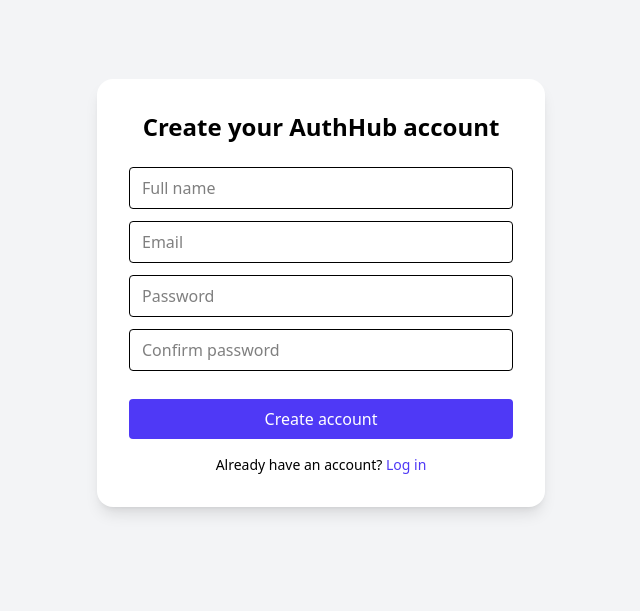
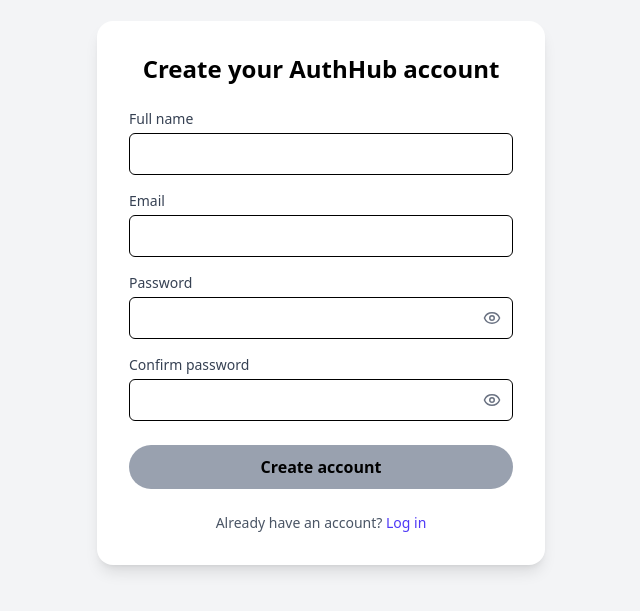
Before and after one commit to Shubham25041/AuthHub, a React (Vite) app in the folder frontend/: page /signup in a window 1280 px wide. Shown: the part 107-718 px from the top of the page, without its empty margins (319-959 px from the left). Built offline with nearby package versions, Linux system fonts and the light colour scheme.

Commit message:
Fix User model and auth flow

```diff
--- a/frontend/src/pages/Login.jsx
+++ b/frontend/src/pages/Login.jsx
@@ -1,4 +1,4 @@
-import { useState } from "react";
+import { useState, useEffect } from "react";
 import { Eye, EyeOff } from "lucide-react";
 import { Link, useNavigate } from "react-router-dom";
 
@@ -6,13 +6,47 @@
   const [email, setEmail] = useState("");
   const [password, setPassword] = useState("");
   const [showPassword, setShowPassword] = useState(false);
+
   const [error, setError] = useState("");
-  const [success, setSuccess] = useState("");
-
   const navigate = useNavigate();
 
+  // -----------------------------------------
+  // 🔐 Verify token if already exists
+  // -----------------------------------------
+  useEffect(() => {
+    const token = localStorage.getItem("token");
+    if (!token) return;
+
+    const verifyToken = async () => {
+      try {
+        const res = await fetch(
+          `${import.meta.env.VITE_API_URL}/api/auth/me`,
+          {
+            method: "GET",
+            headers: {
+              Authorization: `Bearer ${token}`,
+            },
+          }
+        );
+
+        if (!res.ok) {
+          localStorage.removeItem("token");
+          return;
+        }
+
+        navigate("/dashboard");
+      } catch (err) {
+        localStorage.removeItem("token");
+      }
+    };
+
+    verifyToken();
+  }, [navigate]);
+
+  // -----------------------------------------
+  // LOGIN HANDLER
+  // -----------------------------------------
   const handleLogin = async () => {
-    // Frontend validation
     if (!email || !password) {
       setError("Email and password are required");
       return;
@@ -28,30 +62,22 @@
           headers: {
             "Content-Type": "application/json",
           },
-          body: JSON.stringify({
-            email,
-            password,
-          }),
+          body: JSON.stringify({ email, password }),
         }
       );
 
       const data = await response.json();
 
       if (!response.ok) {
-        setError(data.message || "Login failed");
+        setError(data.message || "Invalid credentials");
         return;
       }
 
-      // SUCCESS
-      setSuccess("Login successful 🎉");
-
-      // Store JWT token
+      // ✅ Save JWT
       localStorage.setItem("token", data.token);
 
-      // Redirect to dashboard after short delay
-      setTimeout(() => {
-        navigate("/dashboard");
-      }, 500);
+      // 🚀 Instant redirect
+      navigate("/dashboard");
 
     } catch (err) {
       setError("Server error. Please try again later.");
@@ -66,6 +92,7 @@
           Welcome back to AuthHub
         </h1>
 
+        {/* Email */}
         <div className="mb-4">
           <label className="block text-sm font-medium text-gray-700 mb-1">
             Email
@@ -74,10 +101,12 @@
             type="email"
             value={email}
             onChange={(e) => setEmail(e.target.value)}
-            className="w-full rounded-md border px-3 py-2"
+            className={`w-full rounded-md border px-3 py-2 focus:ring-2
+              ${error ? "border-red-500 focus:ring-red-500" : "focus:ring-indigo-500"}`}
           />
         </div>
 
+        {/* Password */}
         <div className="mb-2">
           <label className="block text-sm font-medium text-gray-700 mb-1">
             Password
@@ -87,12 +116,13 @@
               type={showPassword ? "text" : "password"}
               value={password}
               onChange={(e) => setPassword(e.target.value)}
-              className="w-full rounded-md border px-3 py-2 pr-10"
+              className={`w-full rounded-md border px-3 py-2 pr-10 focus:ring-2
+                ${error ? "border-red-500 focus:ring-red-500" : "focus:ring-indigo-500"}`}
             />
             <button
               type="button"
               onClick={() => setShowPassword(!showPassword)}
-              className="absolute inset-y-0 right-3 flex items-center text-gray-500"
+              className="absolute inset-y-0 right-3 text-gray-500"
             >
               {showPassword ? <EyeOff size={18} /> : <Eye size={18} />}
             </button>
@@ -100,24 +130,32 @@
         </div>
 
         {error && <p className="text-sm text-red-600 mt-2">{error}</p>}
-        {success && <p className="text-sm text-green-600 mt-2">{success}</p>}
 
+        {/* Forgot password */}
         <div className="text-right mt-2 mb-6">
-          <Link to="/forgot-password" className="text-sm text-indigo-600">
+          <Link
+            to="/forgot-password"
+            className="text-sm text-indigo-600 hover:underline"
+          >
             Forgot password?
           </Link>
         </div>
 
+        {/* Login button */}
         <button
           onClick={handleLogin}
-          className="w-full bg-indigo-600 text-white py-2.5 rounded-full font-semibold"
+          className="w-full bg-indigo-600 text-white py-2.5 rounded-full font-semibold hover:bg-indigo-500 transition"
         >
           Log in
         </button>
 
+        {/* Signup link */}
         <p className="text-center text-sm text-gray-600 mt-6">
           Don’t have an account?{" "}
-          <Link to="/signup" className="text-indigo-600 font-medium">
+          <Link
+            to="/signup"
+            className="text-indigo-600 font-medium hover:underline"
+          >
             Sign up
           </Link>
         </p>
--- a/frontend/src/pages/Signup.jsx
+++ b/frontend/src/pages/Signup.jsx
@@ -7,7 +7,7 @@
     name: "",
     email: "",
     password: "",
-    confirmPassword: ""
+    confirmPassword: "",
   });
 
   const [showPassword, setShowPassword] = useState(false);
@@ -17,8 +17,11 @@
 
   const navigate = useNavigate();
 
+  // -----------------------------------------
+  // SIGNUP HANDLER (Frontend → Backend)
+  // -----------------------------------------
   const handleSignup = async () => {
-    // Frontend validation
+    // 1️⃣ Frontend validation (block submit)
     if (!form.name || !form.email || !form.password || !form.confirmPassword) {
       setError("All fields are required");
       return;
@@ -41,6 +44,7 @@
 
     setError("");
 
+    // 2️⃣ Backend signup API call
     try {
       const response = await fetch(
         `${import.meta.env.VITE_API_URL}/api/auth/signup`,
@@ -50,6 +54,7 @@
             "Content-Type": "application/json",
           },
           body: JSON.stringify({
+            name: form.name,
             email: form.email,
             password: form.password,
           }),
@@ -58,23 +63,42 @@
 
       const data = await response.json();
 
+      // 3️⃣ Handle backend errors
       if (!response.ok) {
         setError(data.message || "Signup failed");
+        setSuccess("");
         return;
       }
 
-      // SUCCESS
-      setSuccess("User created successfully 🎉");
+      // 4️⃣ Success UI feedback
+      setSuccess("Account created successfully 🎉");
+      setError("");
 
-      // Redirect to login after short delay
+      // 5️⃣ Reset form
+      setForm({
+        name: "",
+        email: "",
+        password: "",
+        confirmPassword: "",
+      });
+
+      // 6️⃣ Redirect to login (signup ≠ authentication)
       setTimeout(() => {
         navigate("/login");
-      }, 1500);
+      }, 2000);
 
     } catch (err) {
       setError("Server error. Please try again later.");
+      setSuccess("");
     }
   };
+
+  // Disable button until all fields are filled
+  const isDisabled =
+    !form.name ||
+    !form.email ||
+    !form.password ||
+    !form.confirmPassword;
 
   return (
     <div className="min-h-screen flex items-center justify-center bg-gray-100">
@@ -85,56 +109,104 @@
         </h1>
 
         {/* Name */}
+        <div className="mb-4">
+          <label className="block text-sm font-medium text-gray-700 mb-1">
+            Full name
+          </label>
           <input
             type="text"
-          placeholder="Full name"
             value={form.name}
             onChange={(e) => setForm({ ...form, name: e.target.value })}
-          className="w-full mb-3 border px-3 py-2 rounded"
+            className="w-full rounded-md border px-3 py-2 focus:ring-2 focus:ring-indigo-500"
           />
+        </div>
 
         {/* Email */}
+        <div className="mb-4">
+          <label className="block text-sm font-medium text-gray-700 mb-1">
+            Email
+          </label>
           <input
             type="email"
-          placeholder="Email"
             value={form.email}
             onChange={(e) => setForm({ ...form, email: e.target.value })}
-          className="w-full mb-3 border px-3 py-2 rounded"
+            className="w-full rounded-md border px-3 py-2 focus:ring-2 focus:ring-indigo-500"
           />
+        </div>
 
         {/* Password */}
+        <div className="mb-4">
+          <label className="block text-sm font-medium text-gray-700 mb-1">
+            Password
+          </label>
+          <div className="relative">
             <input
-          type="password"
-          placeholder="Password"
+              type={showPassword ? "text" : "password"}
               value={form.password}
               onChange={(e) => setForm({ ...form, password: e.target.value })}
-          className="w-full mb-3 border px-3 py-2 rounded"
+              className="w-full rounded-md border px-3 py-2 pr-10 focus:ring-2 focus:ring-indigo-500"
             />
+            <button
+              type="button"
+              onClick={() => setShowPassword(!showPassword)}
+              className="absolute inset-y-0 right-3 text-gray-500"
+            >
+              {showPassword ? <EyeOff size={18} /> : <Eye size={18} />}
+            </button>
+          </div>
+        </div>
 
         {/* Confirm Password */}
+        <div className="mb-2">
+          <label className="block text-sm font-medium text-gray-700 mb-1">
+            Confirm password
+          </label>
+          <div className="relative">
             <input
-          type="password"
-          placeholder="Confirm password"
+              type={showConfirmPassword ? "text" : "password"}
               value={form.confirmPassword}
               onChange={(e) =>
                 setForm({ ...form, confirmPassword: e.target.value })
               }
-          className="w-full mb-3 border px-3 py-2 rounded"
+              className="w-full rounded-md border px-3 py-2 pr-10 focus:ring-2 focus:ring-indigo-500"
             />
+            <button
+              type="button"
+              onClick={() =>
+                setShowConfirmPassword(!showConfirmPassword)
+              }
+              className="absolute inset-y-0 right-3 text-gray-500"
+            >
+              {showConfirmPassword ? <EyeOff size={18} /> : <Eye size={18} />}
+            </button>
+          </div>
+        </div>
 
-        {error && <p className="text-red-600 text-sm">{error}</p>}
-        {success && <p className="text-green-600 text-sm">{success}</p>}
+        {/* Messages */}
+        {error && <p className="text-sm text-red-600 mt-2">{error}</p>}
+        {success && <p className="text-sm text-green-600 mt-2">{success}</p>}
 
+        {/* Signup Button */}
         <button
           onClick={handleSignup}
-          className="w-full bg-indigo-600 text-white py-2 rounded mt-4"
+          disabled={isDisabled}
+          className={`w-full py-2.5 rounded-full font-semibold mt-4 transition
+            ${
+              isDisabled
+                ? "bg-gray-400 cursor-not-allowed"
+                : "bg-indigo-600 text-white hover:bg-indigo-500"
+            }`}
         >
           Create account
         </button>
 
-        <p className="text-center text-sm mt-4">
+        {/* Login Link */}
+        <p className="text-center text-sm text-gray-600 mt-6">
           Already have an account?{" "}
-          <Link to="/login" className="text-indigo-600">
+          <Link
+            to="/login"
+            className="text-indigo-600 font-medium hover:underline"
+          >
             Log in
           </Link>
         </p>
```
Also changed, not shown: 1 other file (tests, documents, lock files or other folders). Lines whose indentation alone changed are shown as unchanged.
